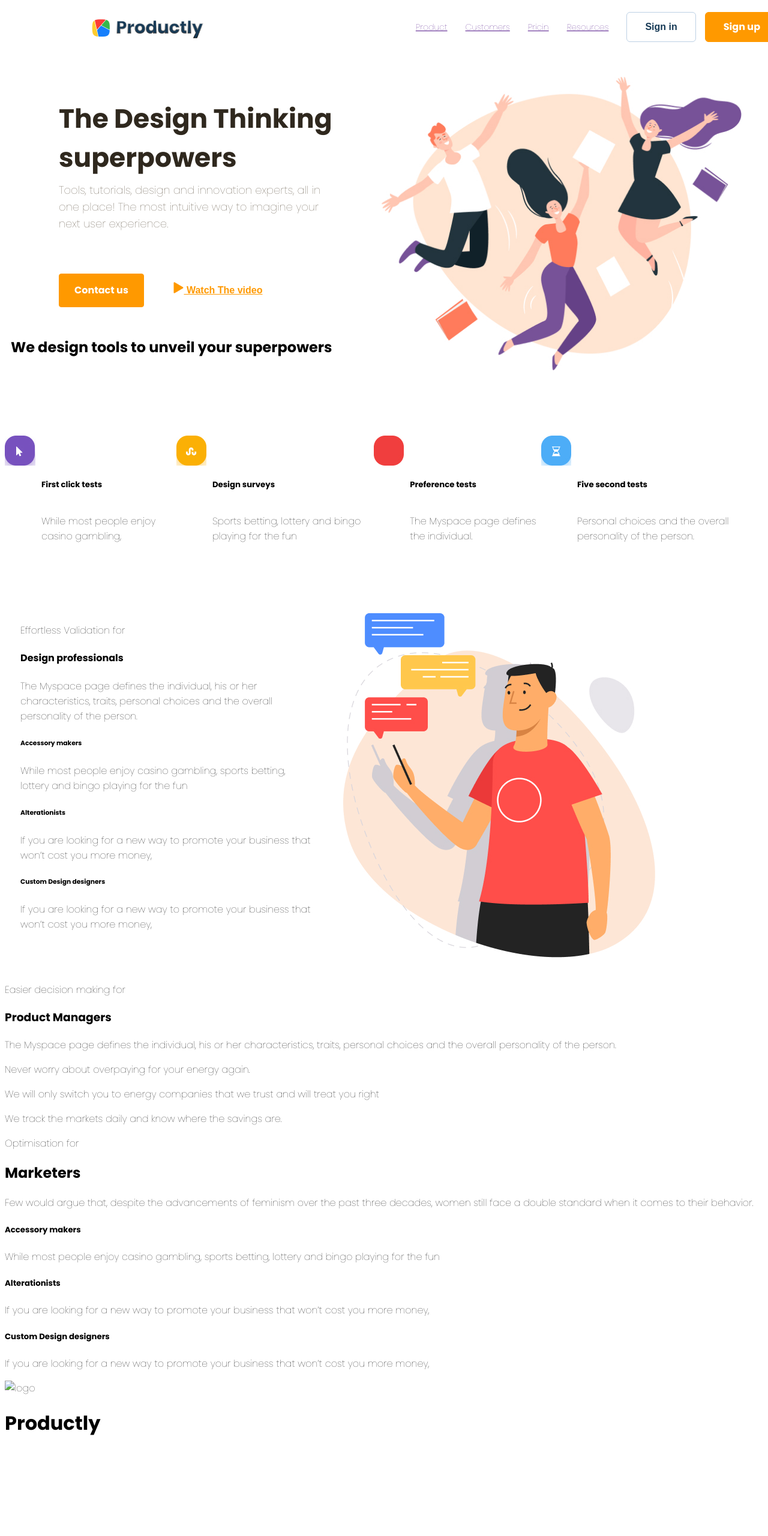
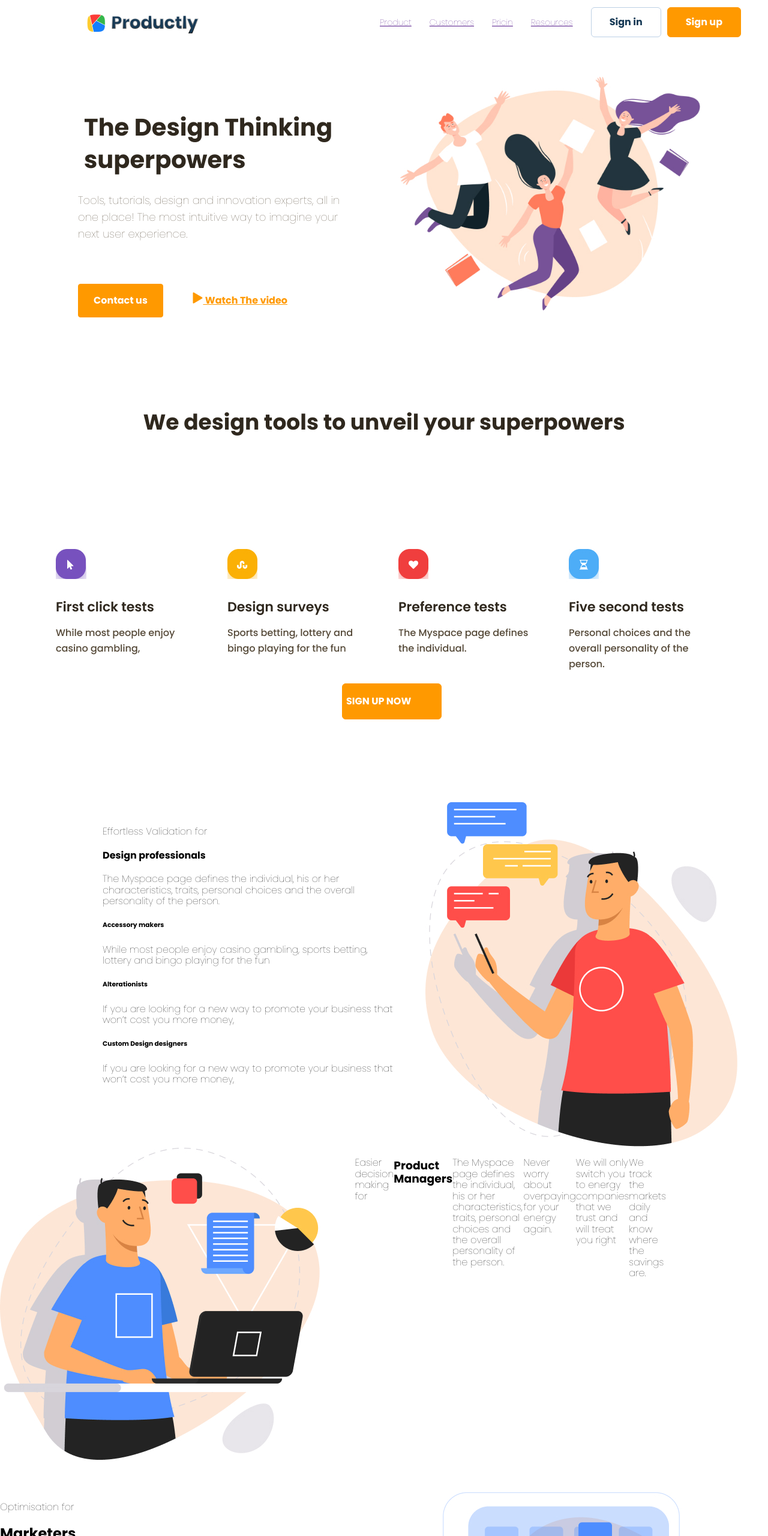
Before and after one commit to Chali96/Lesson6, a plain HTML site: page index.html in a window 1280 px wide. Shown: the top 2560 px of the page at 60% size. Before the commit the page ends 2417 px from the top, so only its background shows below. Drawn offline with Linux system fonts and the light colour scheme; a web font is replaced by a local one.

Commit message:
put everything that should be on the website there

```diff
--- a/index.html
+++ b/index.html
@@ -6,6 +6,7 @@
     <meta name="viewport" content="width=device-width, initial-scale=1.0">
     <link rel="stylesheet" href="styles/index.css">
     <title>Document</title>
+    <link rel="stylesheet" href="normalize.css">
     <link href="https://fonts.googleapis.com/css2?family=Coda+Caption&family=Explora&family=Poppins:ital,wght@0,100;0,700;1,100&family=Ramaraja&family=Roboto:wght@100&display=swap" rel="stylesheet">
 
 </head>
@@ -47,43 +48,26 @@
 
 
     <main>
+      <section>
         <h2 class="centered">
             We design tools to unveil
             your superpowers
         </h2>
 
-    <div class="container">
-        <img src="images/iconpurple.jpeg" alt="purple" class="image">
-       <div class="text">
-        <h5>First click tests</h5>
-
-        <p> While most people enjoy casino gambling,</p>
+    <div class="container-card">
+     <img src="images/Card.jpeg" alt="">
+    </div>
+    <button class="button button-card"><p>SIGN UP NOW</p></button>
   </div>
 
-        <img src="images/iconyellow.jpeg" alt="yellow"  class="image">
-       <div class="text">
-        <h5> Design surveys </h5>
-        <p>Sports betting, lottery and bingo playing for the fun
-        </p>
-         </div>
+       </section>
 
-        <img src="images/iconred.jpeg" alt="red" class="image" >
-        <div class="text">
-            <h5>Preference tests</h5>
-        <p>The Myspace page defines the individual.</p></div>
-
-        <img src="images/iconblue.jpeg"  alt="blue" class="image"  >
-        <div class="text"><h5>Five second tests</h5>
-        <p>Personal choices and the overall personality of the person. </p>
-       </div>
-
-    </div>
 
 
 
     <div class="container container2">
        <div class="text-effortless"> <p> Effortless Validation for </p>
-        <h4 class="designprofessionals"> Design professionals </h4>
+            <h4> Design professionals </h4>
             <p>
             The Myspace page defines the individual, his or her characteristics, traits, personal choices and the overall personality of the person.
             </p>
@@ -100,61 +84,66 @@
         <div class="redshirt">
             <img src="images/Imageredshirt.jpeg" alt="">
         </div>
-
     </div>
 
 
-    <section class="05 Product managers">
-      <img src="" alt="">
-      <p>
-       Easier decision making for
-      </p>
+    <section>
+      <div class="Product-managers">
+         <div class="Leftside-img">
+           <img src="images/Imageblueshirt.jpeg" alt="">
+         </div>
+         <div class="text-rightside"> </div>
+           <p> Easier decision making for</p>
            <h3> Product Managers </h3>
-      <p>
-        The Myspace page defines the individual, his or her characteristics, traits, personal choices and the overall personality of the person.
-      </p>
-      <div class="icon">
-        <div class="icon--tick"> </div>
-      </div>
+           <p>The Myspace page defines the individual, his or her characteristics, traits, personal choices and the overall personality of the person.</p>
            <p>Never worry about overpaying for your energy again. </p>
            <p>We will only switch you to energy companies that we trust and will treat you right</p>
            <p>We track the markets daily and know where the savings are.</p>
+         </div>
+      </div>
     </section>
 
 
-    <section class="06 Marketers">
+    <section>
+      <div class="marketers">
+        <div class="marketersText">
          <p> Optimisation for </p>
          <h2> Marketers </h2>
-        <p>Few would argue that, despite the advancements of feminism over the past three decades, women still face a double standard when it comes to their behavior.
-        </p>
+         <p>Few would argue that, despite the advancements of feminism over the past three decades, women still face a double standard when it comes to their behavior.</p>
          <h5> Accessory makers</h5>
-        <p>
-            While most people enjoy casino gambling, sports betting, lottery and bingo playing for the fun
-        </p>
+         <p>While most people enjoy casino gambling, sports betting, lottery and bingo playing for the fun</p>
          <h5> Alterationists </h5>
-        <p> If you are looking for a new way to promote your business that won’t cost you more money,
+         <p> If you are looking for a new way to promote your business that won’t cost you more money,</p>
+         <h5> Custom Design designers</h5>
+         <p>If you are looking for a new way to promote your business that won’t cost you more money,</p>
+        </div>
+        <div class="markatersImg">
+         <img src="images/Imageyellowshirt.jpeg" alt="">
+        </div>
+      </div>
+    </section>
+    </main>
 
-        </p>
-        <h5> Custom Design designers</h5>
-        <p>
-            If you are looking for a new way to promote your business that won’t cost you more money,
-        </p>
-
-    </section>
-
-    </main>
       <footer>
-        <img src="" alt="logo">
-      <h1> Productly </h1>
-      <a href="" class="About Us"></a>
-      <a href="" class="Blog"></a>
-      <a href="" class="Contact"></a>
-      <a href="" class="FAQ"></a>
-      <a href="" class="Disclaimer"></a>
-      <a href="" class="Financing"></a>
-      <a href="" class="Privacy Policy"></a>
-      <a href="" class="Terms of service"></a>
-
+        <div class="footer">
+           <div class="footerlogo">
+             <img src="images/Logo1.jpeg" alt="">
+           </div>
+          <div class="footerinfo">
+            <a href=""> <p>About us</p></a>
+            <a href=""><p>Blog</p></a>
+            <a href=""><p>Contact</p></a>
+            <a href=""><p>FAQ</p></a>
+          </div>
+          <div class="footerinfo1">
+            <a href=""><p>Disclaimer</p></a>
+            <a href=""><p>Financing</p></a>
+            <a href=""><p>Privacy Policy</p></a>
+            <a href=""><p>Terms of service</p></a>
+          </div>
+          <div class="input-btn"><input type="empty">
+           <button> <p>Sign up now </p></button></div>
+       </div>
      </footer>
 </body>
 </html>
--- a/styles/index.css
+++ b/styles/index.css
@@ -24,7 +24,7 @@ list-style-type: none;
  display: flex;
  align-items: center;
  justify-content: flex-start;
- padding-right: 120px;
+ padding-right: 180px;
  padding-bottom: 5px;
 
 }
@@ -64,7 +64,7 @@ border: 1px solid #BCD0E5;
     font-size: 16px;
     line-height: 24px;
     text-shadow: none;
-    margin: -15px;
+    margin: -20px;
 
 }
 
@@ -80,9 +80,9 @@ border: 1px solid #BCD0E5;
 
 .Headerimg{
     position: absolute;
-    width: 600px;
-    height: 490px;
-    margin-left: -30px;
+    width: 500px;
+    height: 390px;
+padding-left: 1px;
     left: 666px;
     top: 128px;
 }
@@ -116,7 +116,7 @@ color: #544837;
     line-height: 24px;
     text-shadow: none;
     margin-left: 90px;
-    margin-top: 10px;
+    margin-top: -5px;
 
 }
 
@@ -143,17 +143,20 @@ width: 518px;
 text-align: start;
 justify-content: flex-start;
 height: 108px;
-font-size: 44px;
+font-size: 40px;
 color: #2F281E;
-padding-left: 90px;
-padding-top: 50px;
+padding-left: 100px;
+padding-top: 80px;
+line-height: 54px;
+}
+
+.wrap{
+    padding-left: 40px;
 }
 
 .toolstext{
 width: 458px;
 height: 95px;
-font-family: 'Poppins';
-font-style: normal;
 font-weight: 400;
 font-size: 18px;
 line-height: 28px;
@@ -162,53 +165,68 @@ padding-left: 90px;
 padding-bottom: 9px;
 }
 
+
+
 .container{
     display: flex;
-    align-items: flex-start;
-    flex-direction: row;
-    justify-content: space-evenly;
+    align-items: center;
     padding-top: 100px;
+    padding-left: 145px;
+    width: 1110px;
+height: 574px;
+top: 1397px;
 
 }
 
-.image{
+.container-card{
     display: flex;
-    align-items: flex-start;
-    flex-direction: row;
-    justify-content: space-evenly;
-    padding-bottom: 100px;
+    align-items: center;
+    justify-content: center;
 }
 
+.button-card{
+    padding-right: 50px;
+    padding-right: 50px;
+    margin-left: 570px;
+    margin-top: 20px;
+    margin-bottom: 40px;
+    background-color: #FF9900;
+    border: 1px solid #FF9900;
+    border-radius: 6px;
+    color: #FFFFFF;
+    font-family: 'Poppins';
+    font-weight: 600;
+    font-size: 16px;
+    line-height: 24px;
+    text-shadow: none;
 
-.text{
-    display: flex;
-    flex-direction: column;
-    padding-top: 50px;
-    padding-left: 10px;
+
 
 }
 
 .centered{
-    position: relative;
-    z-index: 1;
-    padding: 10px;
+    padding: 100px;
+    justify-content: center;
+    height: 108px;
+left: 38.22%;
+right: 37.4%;
+font-weight: 700;
+font-size: 36px;
+line-height: 54px;
+text-align: center;
+
+color: #2F281E;
+
 
 }
 
 
 .container2{
     display: flex;
-flex-direction: row;
 justify-content: center;
 justify-content: space-around;
-width: 1110px;
-height: 574px;
-left: 145px;
-top: 1397px;
 }
 
-.redshirt{
-}
 
 .text-effortless{
 width: 486px;
@@ -216,3 +234,76 @@ height: 531px;
 left: 145px;
 top: 1423px;
 }
+
+.Product-managers{
+    display: flex;
+    justify-content: center;
+    justify-content: space-around;
+    width: 1110px;
+    height: 574px;
+    left: 145px;
+    top: 1397px;
+}
+
+.Leftside-img{
+    width: 535px;
+height: 521px;
+left: 144px;
+top: 2072px;
+}
+
+.text-rightside{
+    width: 486px;
+    height: 531px;
+    left: 145px;
+    top: 1423px;
+    text-align: center;
+
+}
+
+.marketers{
+    display: flex;
+    justify-content: center;
+    justify-content: space-around;
+
+}
+
+.marketersText{
+
+}
+
+.markatersImg{
+
+}
+
+.footer{
+    display: flex;
+  justify-content: space-between;
+  align-items: center;
+  margin: 100px;
+  border-top: 2px solid;
+  border-color: #BCD0E5;
+}
+
+.footerlogo{
+    padding-bottom: 30px;
+    padding-left: 50px;
+
+}
+
+.footerinfo {
+padding-top: 120px;
+}
+.footerinfo1{
+    padding-top: 160px;
+
+}
+
+
+.input-btn{
+    display: flex;
+    flex-direction: column;
+    padding-right: 160px;
+    padding-top: 160px;
+
+}
```
Also changed, not shown: images/Card.jpeg (added), images/iconblue.jpeg (deleted), images/iconpurple.jpeg (deleted), images/iconred.jpeg (deleted), images/iconyellow.jpeg (deleted). Lines whose indentation alone changed are shown as unchanged.
